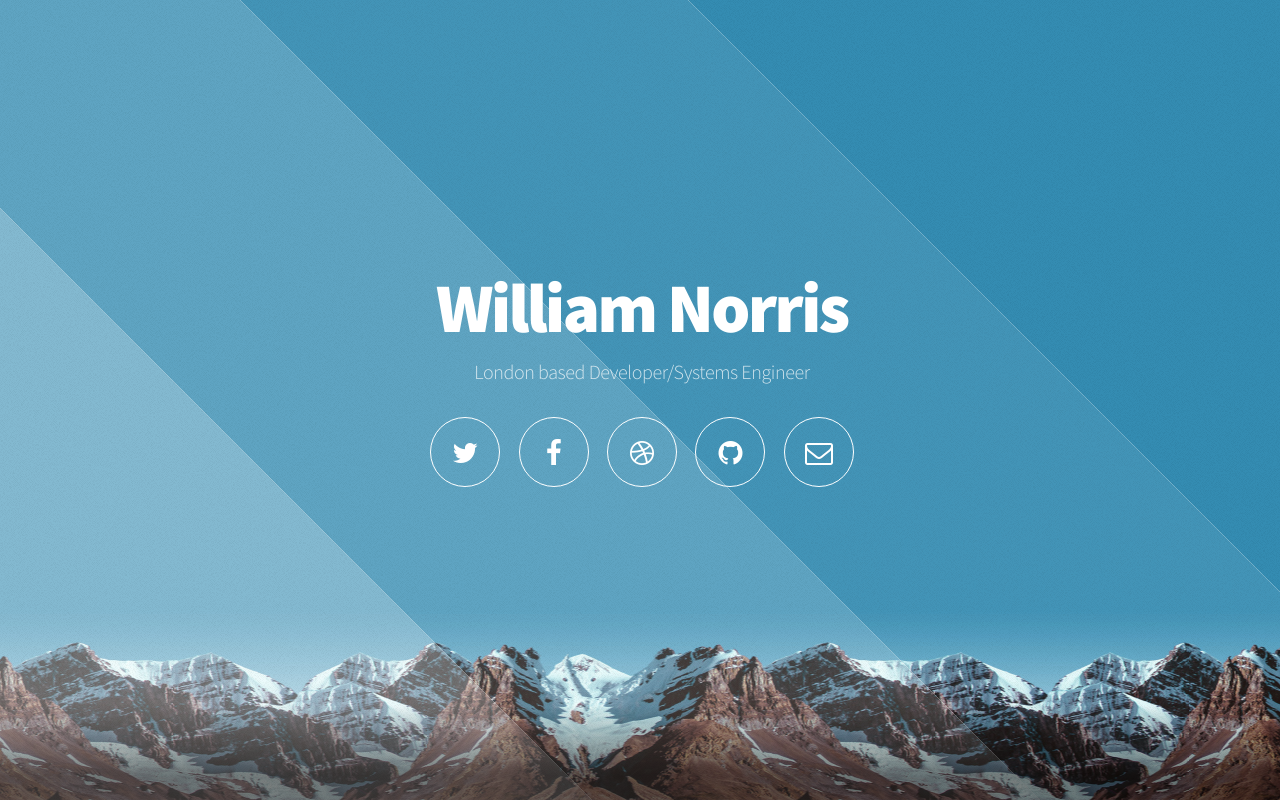
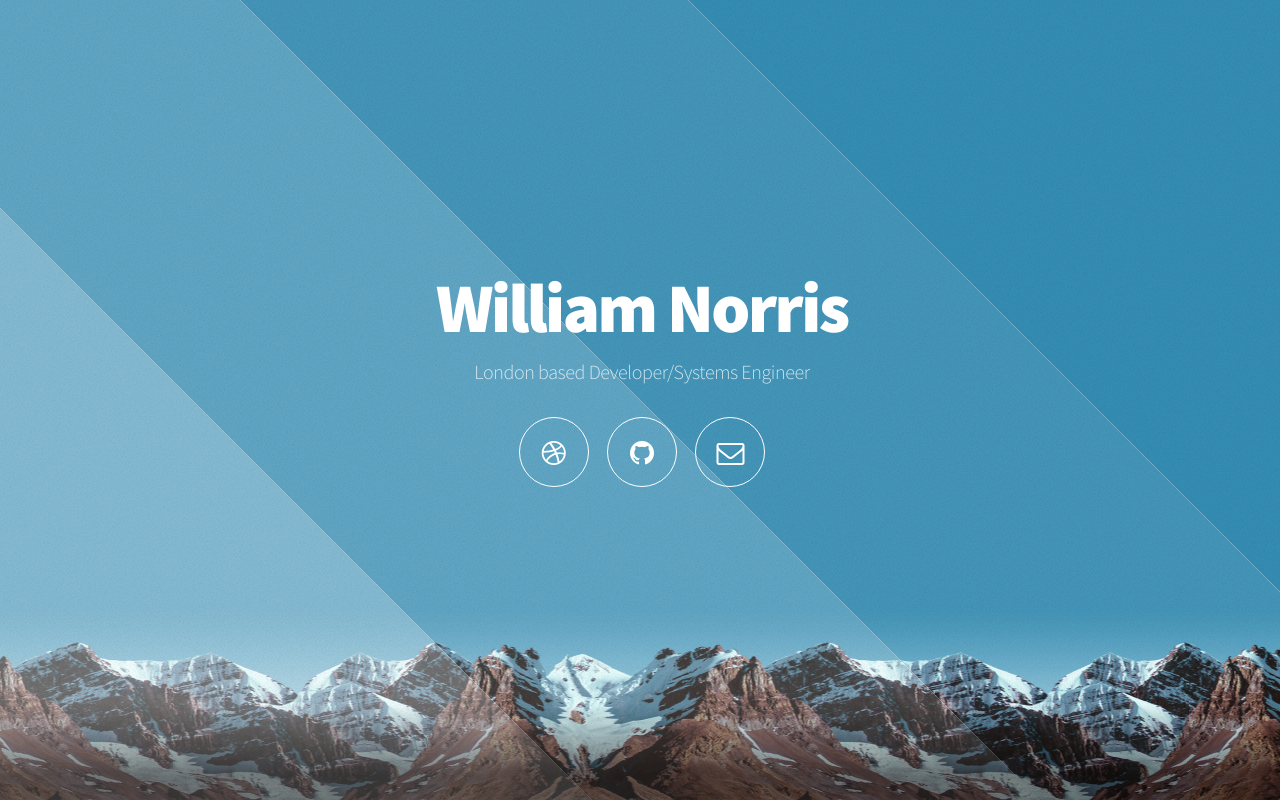
Before and after one commit to sherkin735/flask_app, a Flask app: page / in a window 1280 px wide. Run offline with Flask 2, Linux system fonts and the light colour scheme.

Commit message:
removing facebook and twitter from index.html

```diff
--- a/templates/index.html
+++ b/templates/index.html
@@ -26,8 +26,8 @@
 						<p>London based Developer/Systems Engineer</p>
 						<nav>
 							<ul>
-								<li><a href="#" class="icon fa-twitter"><span class="label">Twitter</span></a></li>
-								<li><a href="#" class="icon fa-facebook"><span class="label">Facebook</span></a></li>
+								<!-- <li><a href="#" class="icon fa-twitter"><span class="label">Twitter</span></a></li> -->
+								<!-- <li><a href="#" class="icon fa-facebook"><span class="label">Facebook</span></a></li> -->
 								<li><a href="#" class="icon fa-dribbble"><span class="label">Dribbble</span></a></li>
 								<li><a href="#" class="icon fa-github"><span class="label">Github</span></a></li>
 								<li><a href="#" class="icon fa-envelope-o"><span class="label">Email</span></a></li>
```
